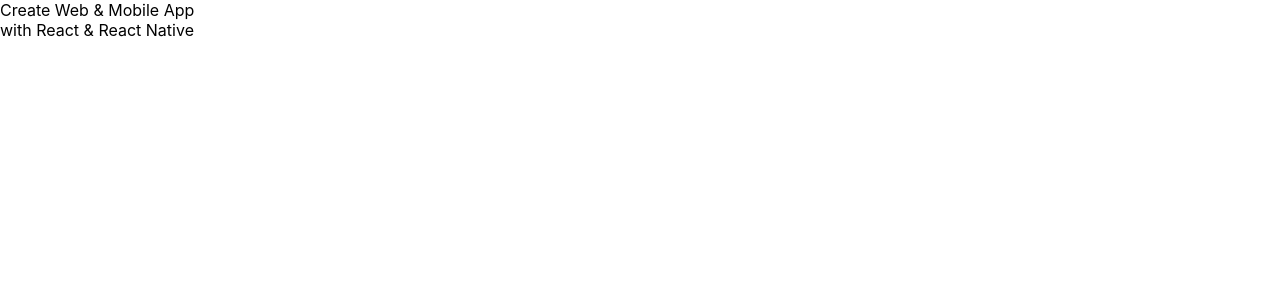
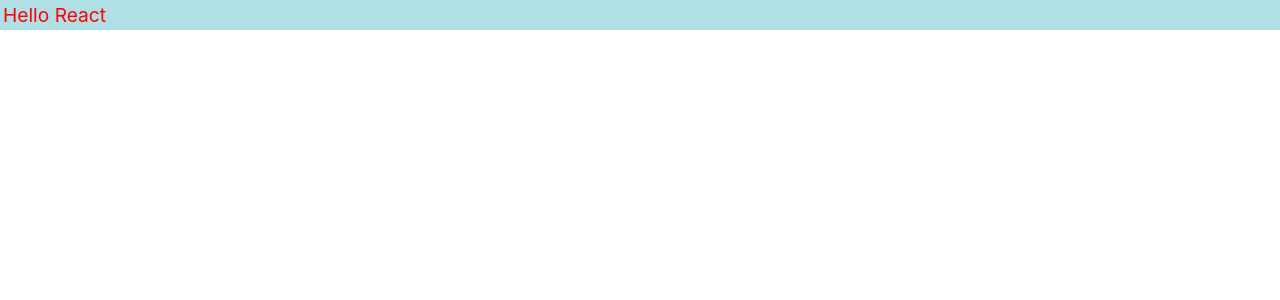
Before and after one commit to rayyyyyyyyyyyyyyyyyyyyyyyyyyy/app1, a React (Create React App) app: page / in a window 1280 px wide. Shown: the top 300 px of the page. Built offline with nearby package versions, Linux system fonts and the light colour scheme.

Commit message:
Update App.js with css inline

```diff
--- a/src/App.js
+++ b/src/App.js
@@ -1,25 +1,13 @@
 import './App.css';
 
 function App() {
-    let r = 'React'
-    let rn = 'React Native'
-    const el = (
-      <div>
-        Create Web & Mobile App<br/>
-        with {r} & {rn}
-      </div>
-    )
-    return el
+    const divStyle = {
+      color: 'red',
+      backgroundColor: 'powderblue',
+      fontSize: 'larger',
+      padding: '3px',
+    }
+    return <div style={divStyle}>Hello React</div>
 }
 
-// function App() {
-//   return (
-//     <table border="1">
-//       <tr><th>Product</th><th>Price</th></tr>
-//       <tr><td>React</td><td>320</td></tr>
-//       <tr><td>React Native</td><td>340</td></tr>
-//     </table>
-//   )
-// }
-
 export default App;
```
